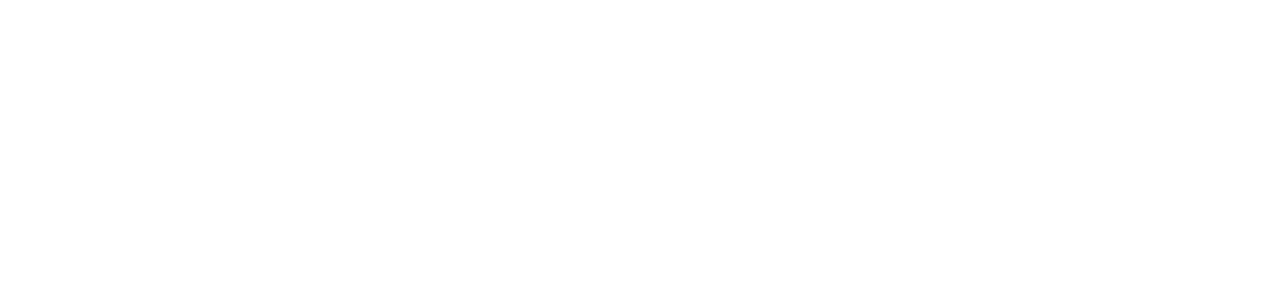
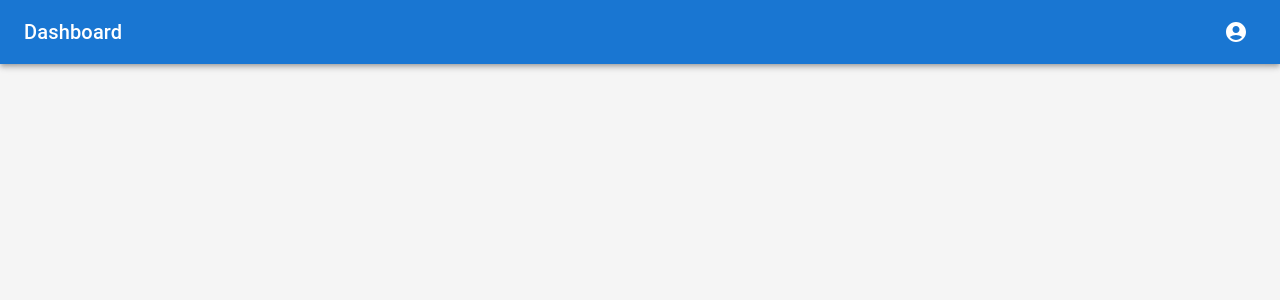
Before and after one commit to exem-inno/Exem-Frontend, a React (Create React App) app: page /dashboard in a window 1280 px wide. Before the commit this address had no page. Shown: the top 300 px of the page. Built offline with nearby package versions, Linux system fonts and the light colour scheme.

Commit message:
Dashboard Page 만들기 (#8)

```diff
--- a/src/App.tsx
+++ b/src/App.tsx
@@ -1,10 +1,12 @@
 import { Routes, Route } from "react-router-dom";
 import LoginPage from "./pages/auth/login";
+import DashBoardPage from "./pages/dashboard";
 
 function App() {
   return (
     <Routes>
       <Route path="/auth/login" element={<LoginPage />} />
+      <Route path="/dashboard" element={<DashBoardPage />} />
     </Routes>
   );
 }
--- /dev/null
+++ b/src/components/dashboard/AppBar.tsx
@@ -0,0 +1,29 @@
+import { VFC } from "react";
+import MuiAppBar from "@mui/material/AppBar";
+import Toolbar from "@mui/material/Toolbar";
+import IconButton from "@mui/material/IconButton";
+import Typography from "@mui/material/Typography";
+import AccountCircleSharpIcon from "@mui/icons-material/AccountCircleSharp";
+
+const AppBar: VFC = () => {
+  return (
+    <MuiAppBar position="absolute">
+      <Toolbar sx={{ pr: "24px" }}>
+        <Typography
+          component="h1"
+          variant="h6"
+          color="inherit"
+          noWrap
+          sx={{ flexGrow: 1 }}
+        >
+          Dashboard
+        </Typography>
+        <IconButton color="inherit">
+          <AccountCircleSharpIcon />
+        </IconButton>
+      </Toolbar>
+    </MuiAppBar>
+  );
+};
+
+export default AppBar;
--- /dev/null
+++ b/src/components/dashboard/Dashboard.tsx
@@ -0,0 +1,21 @@
+import { VFC } from "react";
+import Box from "@mui/material/Box";
+
+const Dashboard: VFC = () => {
+  return (
+    <Box
+      component="main"
+      sx={{
+        backgroundColor: (theme) =>
+          theme.palette.mode === "light"
+            ? theme.palette.grey[100]
+            : theme.palette.grey[900],
+        flexGrow: 1,
+        height: "100vh",
+        overflow: "auto",
+      }}
+    ></Box>
+  );
+};
+
+export default Dashboard;
--- /dev/null
+++ b/src/pages/dashboard/index.tsx
@@ -0,0 +1,17 @@
+import { VFC } from "react";
+import Box from "@mui/material/Box";
+import CssBaseline from "@mui/material/CssBaseline";
+import AppBar from "components/dashboard/AppBar";
+import Dashboard from "components/dashboard/Dashboard";
+
+const DashboardPage: VFC = () => {
+  return (
+    <Box sx={{ display: "flex" }}>
+      <CssBaseline />
+      <AppBar />
+      <Dashboard />
+    </Box>
+  );
+};
+
+export default DashboardPage;
```
Also changed, not shown: tsconfig.json (+4 -9 lines).
